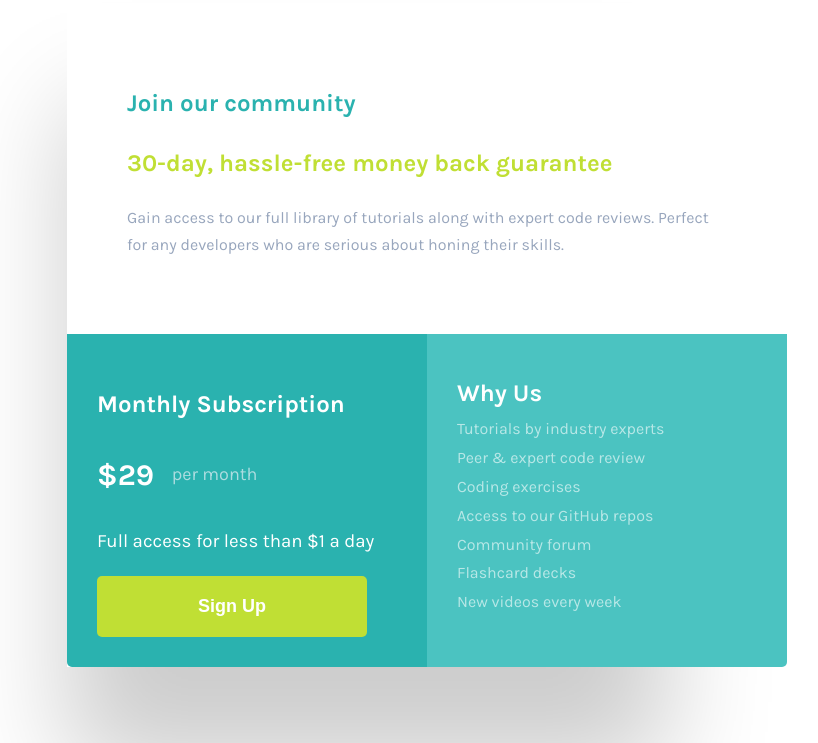
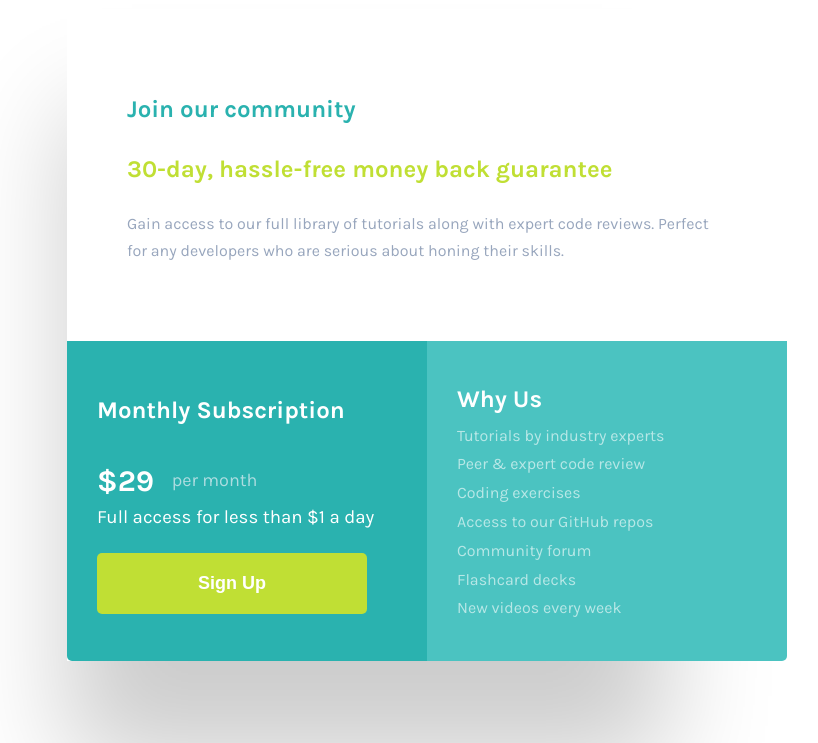
Before and after one commit to Doubting-Thomas/single-price-card, a plain HTML site: page single-price-card/index.html in a window 1280 px wide. Shown: the part 73-816 px from the top of the page, without its empty margins (273-1091 px from the left). Drawn offline with Linux system fonts and the light colour scheme.

Commit message:
button styling

```diff
--- a/single-price-card/style.css
+++ b/single-price-card/style.css
@@ -77,6 +77,7 @@ section {
 
 .sub-main-text {
   font-weight: 400;
+  margin-top: -3rem;
 }
 
 .card-price {
@@ -109,8 +110,40 @@ section {
   padding: 2rem;
   border: none;
   border-radius: 5px;
+  display: inline-block;
   color: #fff;
   font-weight: 700;
   font-size: 1.8rem;
   cursor: pointer;
+  position: relative;
 }
+
+.btn-sign-up:hover {
+  transform: translateY(-3px);
+}
+
+.btn-sign-up:active {
+  transform: translateY(-1px);
+}
+
+.btn-sign-up::after {
+  background-color: hsl(71, 73%, 54%);
+}
+
+.btn-sign-up:hover::after {
+  transform: scaleX(5.5), scaleY(5.5);
+  opacity: 0;
+}
+
+.btn-sign-up::after {
+  content: "";
+  height: 100%;
+  width: 100%;
+  display: inline-block;
+  border-radius: 5px;
+  position: absolute;
+  top: 0;
+  left: 0;
+  z-index: -1;
+  transition: all 0.3s;
+}
```
